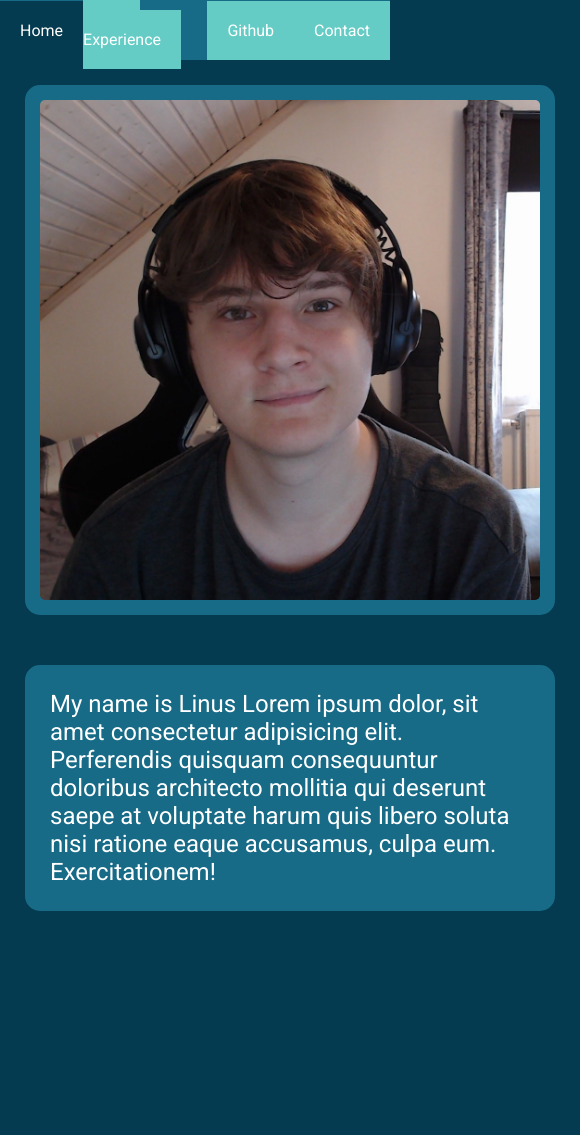
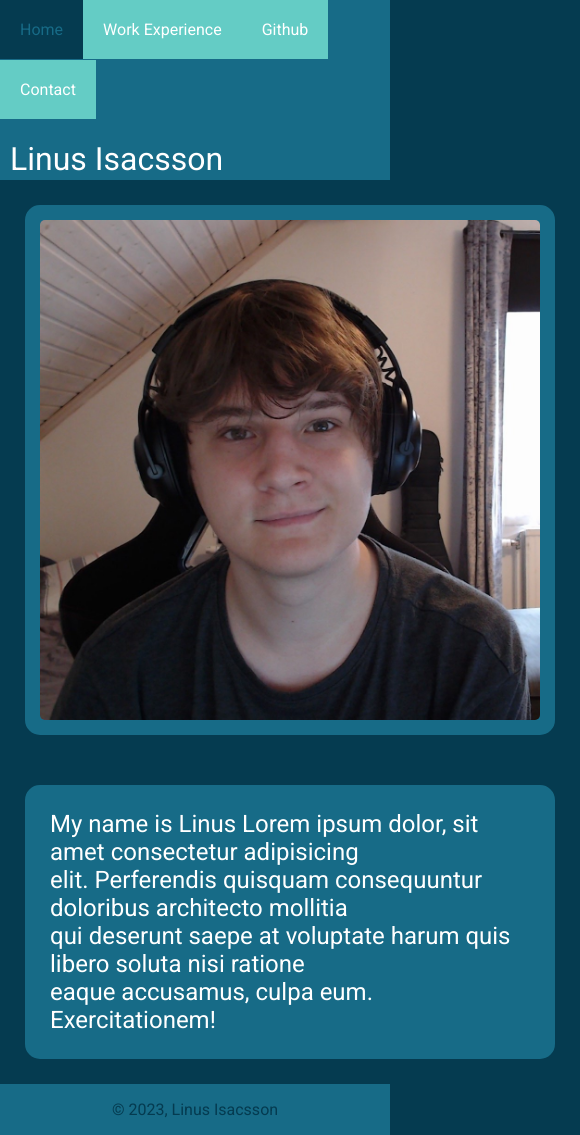
Before and after one commit to Lethargy00/CV-Portfolio, a plain HTML site: page index.html in a window 390 px wide. Shown: the whole page, 580 px wide, since content can reach past the window. Before the commit the page ends 936 px from the top, so only its background shows below. Drawn offline with Linux system fonts and the light colour scheme.

Commit message:
Getting better

```diff
--- a/CSS/styles.css
+++ b/CSS/styles.css
@@ -4,22 +4,35 @@ body {
     font-family: "Roboto";
 }
 
-
 .header{
     display: inline-flex;
+    justify-content: space-between;
     width: 100%;
     height: 60px;
     background-color:#176B87 ;
     list-style: none;
-    justify-content: start;
-    align-items: center;
+    flex-wrap: wrap;
 }
 
+
+.name {
+    margin: 10px;
+    margin-right: 15px;
+    color: white;
+    font-size: 2rem;
+}
+
+.button-container {
+    display: flex;
+    flex-wrap: wrap;
+    margin-top: 20px;
+}
 
 .button {
     text-decoration: none;
     background-color: #64CCC5;
     border: solid 20px #64CCC5;
+    height: 60px;
     color: white;
 }
 
@@ -35,7 +48,7 @@ body {
 .container {
     display: inline-flex;
     align-items: center;
-    flex-wrap: wrap;
+    flex-wrap:nowrap;
     width: 100%;
 }
 
@@ -66,3 +79,32 @@ footer {
     justify-content: center;
     align-items: center;
 }
+
+@media (max-width: 1000px) {
+    .container{
+        flex-wrap: wrap;
+    }
+}
+
+@media (max-width: 680px) {
+    .header{
+        height: 120px;
+    }
+    .name {
+        margin-top: 30px;
+    }
+}
+
+@media (max-width: 442px) {
+    .button-container{
+        height: 120px;
+    }
+    .header {
+        height: 180px;
+    }
+    .name {
+        margin: 0;
+        margin-bottom: 55px;
+        margin-left: 10px;
+    }
+}
--- a/index.html
+++ b/index.html
@@ -20,6 +20,7 @@
   <body>
     <header>
       <div class="header">
+        <div class="button-container">
           <li><a href="index.html" class="button active">Home</a></li>
           <li>
             <a href="./HTML/work-experience.html" class="button"
@@ -29,18 +30,28 @@
           <li><a href="./HTML/github.html" class="button">Github</a></li>
           <li><a href="./HTML/contacts.html" class="button">Contact</a></li>
         </div>
+        <div class="name">Linus Isacsson</div>
+      </div>
     </header>
 
+    <div class="container">
       <div class="box">
         <img src="./Images/profile.jpg" alt="A picture of Linus Isacsson" />
       </div>
       <div class="box">
         <p>
           My name is Linus Lorem ipsum dolor, sit amet consectetur adipisicing
+          <br />
           elit. Perferendis quisquam consequuntur doloribus architecto mollitia
+          <br />
           qui deserunt saepe at voluptate harum quis libero soluta nisi ratione
+          <br />
           eaque accusamus, culpa eum. Exercitationem!
         </p>
       </div>
+    </div>
+    <footer>
+      <p>© 2023, Linus Isacsson</p>
+    </footer>
   </body>
 </html>
```
Lines whose indentation alone changed are shown as unchanged.
